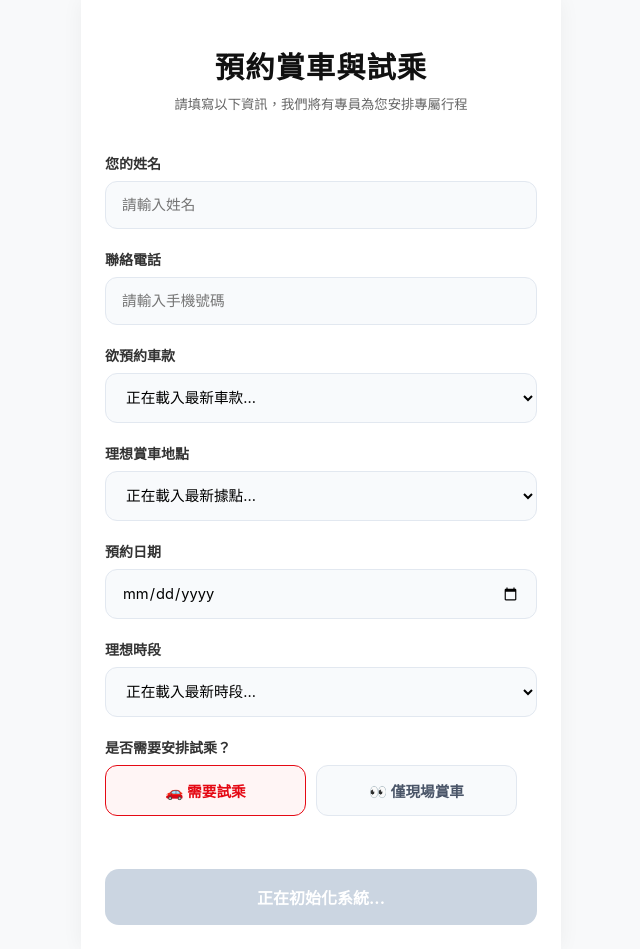
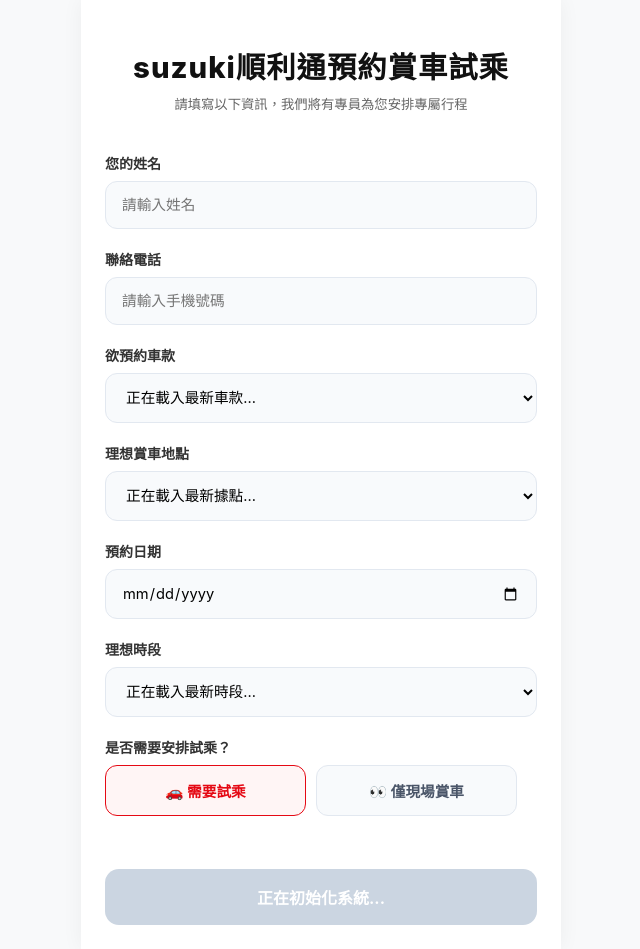
Before and after one commit to subarudms/car-booking, a plain HTML site: page index.html in a window 1280 px wide. Shown: the whole page, without its empty margins (319-959 px from the left). Drawn offline with Linux system fonts and the light colour scheme; no server answers.

Commit message:
Update index.html

```diff
--- a/index.html
+++ b/index.html
@@ -3,7 +3,7 @@
 <head>
     <meta charset="UTF-8">
     <meta name="viewport" content="width=device-width, initial-scale=1.0">
-    <title>預約賞車與試乘</title>
+    <title>suzuki順利通預約賞車試乘</title>
     <style>
         :root {
             --primary-color: #111111;
@@ -134,7 +134,7 @@
 
 <div class="app-wrapper">
     <div class="app-header">
-        <h1>預約賞車與試乘</h1>
+        <h1>suzuki順利通預約賞車試乘</h1>
         <p>請填寫以下資訊，我們將有專員為您安排專屬行程</p>
     </div>
 
```
